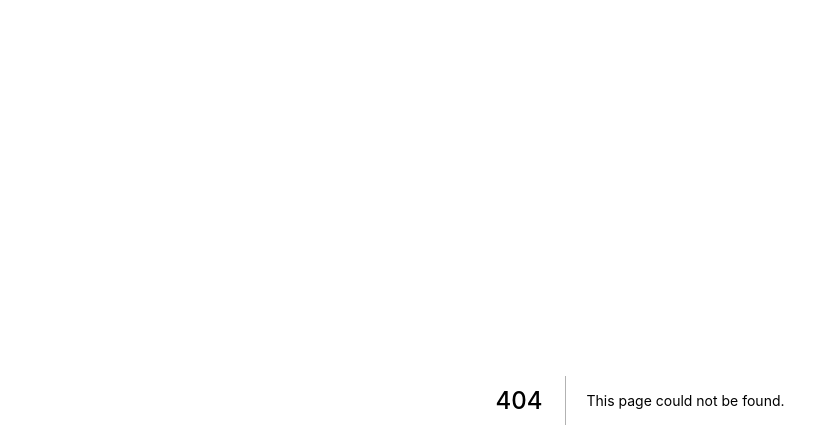
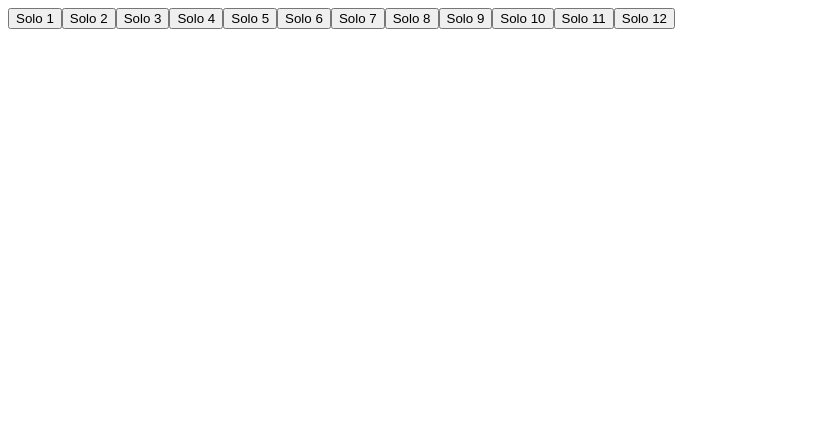
Before and after one commit to SingingRunner/singing-runner-frontend, a Next.js app: page /testpage/temp_component/PlaySongsSimultaneously in a window 1280 px wide. Before the commit this address had no page. Shown: the top 448 px of the page, without its empty margins (0-839 px from the left). Built offline with nearby package versions, Linux system fonts and the light colour scheme; no server answers.

Commit message:
Modify: [#9] play song 파일 위치 변경

```diff
--- /dev/null
+++ b/pages/testpage/temp_component/PlaySongsSimultaneously.tsx
@@ -0,0 +1,99 @@
+import { Dispatch, SetStateAction, useEffect, useRef } from "react";
+
+const songFiles = [
+  "/music/snowflower_origin.wav",
+  "/music/snowflower_3keydown.wav",
+  "/music/snowflower_3keyup.wav",
+  "/music/snowflower_5keyup.wav",
+  "/music/snowflower_2keyup.wav",
+  "/music/snowflower_8keyup.wav",
+  "/music/snowflower_vocal_origin.wav",
+  "/music/snowflower_vocal_3keydown.wav",
+  "/music/snowflower_vocal_3keyup.wav",
+  "/music/snowflower_origin.wav",
+  "/music/snowflower_3keydown.wav",
+  "/music/snowflower_3keyup.wav",
+];
+
+interface IPlaySongsSimultaneouslyProps {
+  isLoadComplete: boolean;
+  setLoadComplete: Dispatch<SetStateAction<boolean>>;
+}
+export default function PlaySongsSimultaneously(
+  props: IPlaySongsSimultaneouslyProps
+) {
+  const audioCtxRef = useRef<AudioContext | null>(null);
+  const gainNodes = useRef<GainNode[]>([]);
+  const sources = useRef<AudioBufferSourceNode[]>([]);
+
+  const loadSong = (audioCtx: AudioContext) => {
+    Promise.all(
+      songFiles.map((file) => fetch(file).then((res) => res.arrayBuffer()))
+    )
+      .then((datas) =>
+        Promise.all(datas.map((data) => audioCtx.decodeAudioData(data)))
+      )
+      .then((buffers) => {
+        gainNodes.current = songFiles.map((_, i) => {
+          const gainNode = audioCtx.createGain();
+          gainNode.gain.value = 0; // Start all audios muted
+          const source = audioCtx.createBufferSource();
+          source.buffer = buffers[i];
+          source.connect(gainNode).connect(audioCtx.destination);
+          sources.current[i] = source;
+          return gainNode;
+        });
+        props.setLoadComplete(true);
+      });
+  };
+
+  useEffect(() => {
+    // If not running in the browser, don't execute the rest of the code
+    if (typeof window === "undefined") return;
+
+    // Create AudioContext
+    audioCtxRef.current = new (window.AudioContext ||
+      window.webkitAudioContext)();
+
+    // Use the created AudioContext
+    const audioCtx = audioCtxRef.current;
+    loadSong(audioCtx);
+
+    // Cleanup function to stop all songs
+    return () => {
+      sources.current.forEach((source) => {
+        source.stop();
+      });
+      gainNodes.current = [];
+      sources.current = [];
+    };
+  }, []);
+
+  useEffect(() => {
+    if (props.isLoadComplete) {
+      // If all songs are loaded, start playing them
+      sources.current.forEach((source, i) => {
+        source.start();
+        if (i == 0) {
+          gainNodes.current[i].gain.value = 1;
+        }
+      });
+    }
+  }, [props.isLoadComplete]);
+
+  const handleSolo = (index: number) => {
+    gainNodes.current.forEach((gainNode, i) => {
+      gainNode.gain.value = i === index ? 1 : 0;
+    });
+  };
+
+  return (
+    <div>
+      {songFiles.map((_, index) => (
+        <button key={index} onClick={() => handleSolo(index)}>
+          Solo {index + 1}
+        </button>
+      ))}
+    </div>
+  );
+}
```
